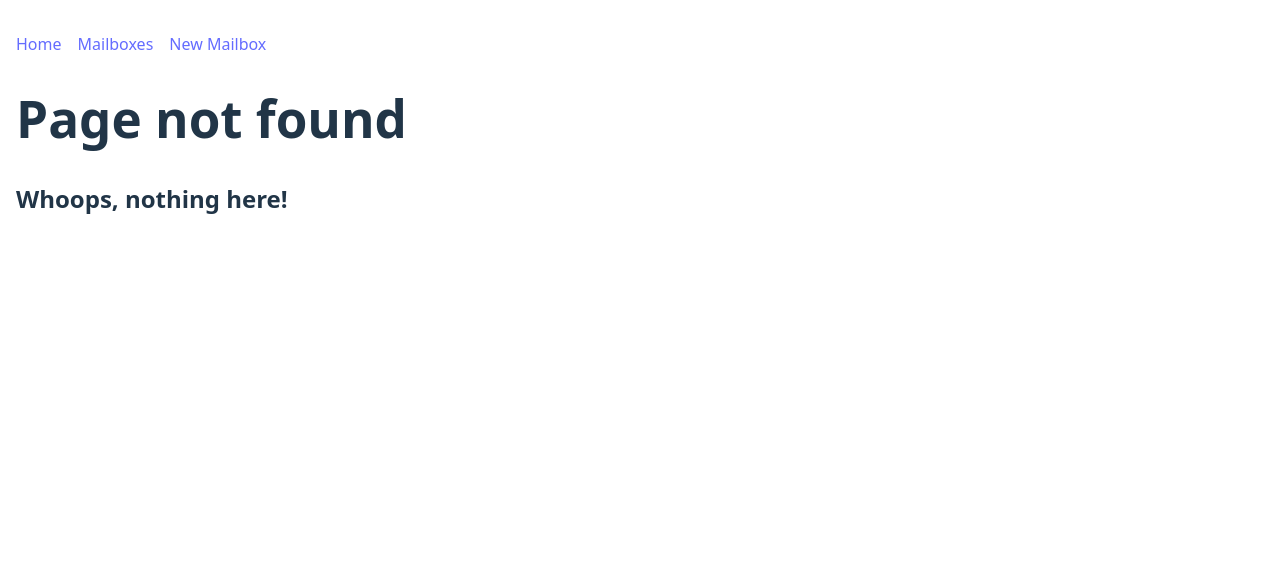
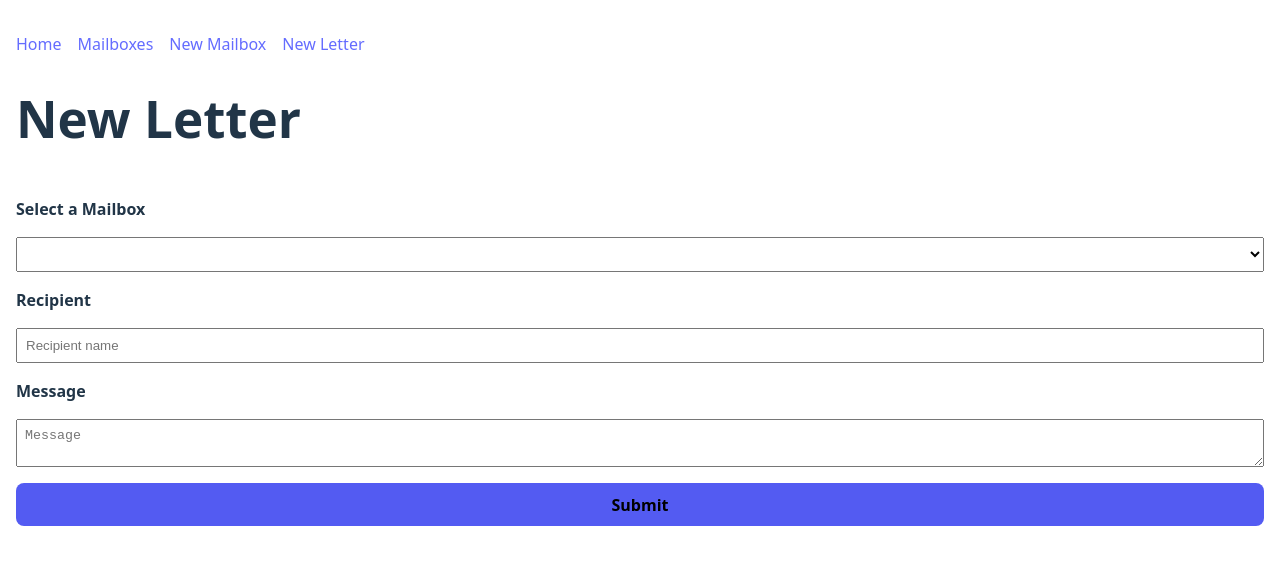
Before and after one commit to PratikshaDPai/react-router-dom-lab, a React (Vite) app: page /new-letter in a window 1280 px wide. Before the commit this address had no page. Shown: the top 564 px of the page. Built offline with nearby package versions, Linux system fonts and the light colour scheme.

Commit message:
Add Letters feature

```diff
--- a/src/App.jsx
+++ b/src/App.jsx
@@ -6,17 +6,25 @@ import MailboxList from "./components/MailboxList/MailboxList";
 import { useState } from "react";
 import MailboxDetails from "./components/MailboxDetails/MailboxDetails";
 import MailboxForm from "./components/MailboxForm/MailboxForm";
+import LetterForm from "./components/LetterForm/LetterForm";
 
 let nextMailboxId = 1;
 
 const App = () => {
   const [mailboxes, setMailboxes] = useState([]);
+  const [letters, setLetters] = useState([]);
 
   function addMailbox(mailbox) {
     const newMailboxes = [...mailboxes];
     newMailboxes.push({ _id: nextMailboxId, ...mailbox });
     nextMailboxId++;
     setMailboxes(newMailboxes);
+  }
+
+  function addLetter(letter) {
+    const newLetters = [...letters];
+    newLetters.push(letter);
+    setLetters(newLetters);
   }
 
   return (
@@ -37,11 +45,15 @@ const App = () => {
         />
         <Route
           path="/mailboxes/:mailboxId"
-          element={<MailboxDetails mailboxes={mailboxes} />}
+          element={<MailboxDetails mailboxes={mailboxes} letters={letters} />}
         />
         <Route
           path="/new-mailbox"
           element={<MailboxForm addMailbox={addMailbox} />}
+        />
+        <Route
+          path="/new-letter"
+          element={<LetterForm addLetter={addLetter} mailboxes={mailboxes} />}
         />
         <Route
           path="*"
--- /dev/null
+++ b/src/components/LetterForm/LetterForm.jsx
@@ -0,0 +1,62 @@
+import { useState } from "react";
+import { useNavigate } from "react-router-dom";
+
+export default function LetterForm({ addLetter, mailboxes }) {
+  const initialState = { mailboxId: 1, recipient: "", message: "" };
+  const [formData, setFormData] = useState(initialState);
+  const navigate = useNavigate();
+
+  const handleSubmit = (evt) => {
+    evt.preventDefault();
+    addLetter(formData);
+    setFormData(initialState);
+    navigate(`/mailboxes/${formData.mailboxId}`);
+  };
+
+  const handleChange = ({ target }) => {
+    const value =
+      target.name === "mailboxId" ? Number(target.value) : target.value;
+    setFormData({ ...formData, [target.name]: value });
+  };
+
+  return (
+    <>
+      <h1>New Letter</h1>
+      <form onSubmit={handleSubmit}>
+        <label htmlFor="mailboxId">Select a Mailbox</label>
+        <select
+          id="mailboxId"
+          name="mailboxId"
+          value={formData.mailboxId}
+          onChange={handleChange}
+        >
+          {mailboxes.map((mailbox) => (
+            <option value={mailbox._id} key={mailbox._id}>
+              Mailbox {mailbox._id}
+            </option>
+          ))}
+        </select>
+        <label htmlFor="recipient">Recipient</label>
+        <input
+          type="text"
+          id="recipient"
+          name="recipient"
+          value={formData.recipient}
+          placeholder="Recipient name"
+          onChange={handleChange}
+          required
+        />
+        <label htmlFor="message">Message</label>
+        <textarea
+          id="message"
+          name="message"
+          value={formData.message}
+          placeholder="Message"
+          onChange={handleChange}
+          required
+        ></textarea>
+        <button type="submit">Submit</button>
+      </form>
+    </>
+  );
+}
--- a/src/components/MailboxDetails/MailboxDetails.jsx
+++ b/src/components/MailboxDetails/MailboxDetails.jsx
@@ -1,6 +1,6 @@
 import { useParams } from "react-router-dom";
 
-export default function MailboxDetails({ mailboxes }) {
+export default function MailboxDetails({ mailboxes, letters }) {
   const params = useParams();
   const mailboxId = Number(params.mailboxId);
   const mailbox = mailboxes.find((mailbox) => mailbox._id === mailboxId);
@@ -8,9 +8,19 @@ export default function MailboxDetails({ mailboxes }) {
     return (
       <>
         <h1>Mailbox {mailboxId}</h1>
-        <h2>Details</h2>
-        <p>Boxholder: {mailbox.boxOwner}</p>
-        <p>Box Size: {mailbox.boxSize}</p>
+        <section>
+          <h2>Details</h2>
+          <p>Boxholder: {mailbox.boxOwner}</p>
+          <p>Box Size: {mailbox.boxSize}</p>
+        </section>
+        <section>
+          <h2>Letters</h2>
+          {letters
+            .filter((letter) => letter.mailboxId === mailboxId)
+            .map((letter, index) => (
+              <p key={index}>{letter.message}</p>
+            ))}
+        </section>
       </>
     );
   }
--- a/src/components/NavBar/NavBar.jsx
+++ b/src/components/NavBar/NavBar.jsx
@@ -13,6 +13,9 @@ export default function NavBar() {
         <li>
           <Link to="/new-mailbox">New Mailbox</Link>
         </li>
+        <li>
+          <Link to="/new-letter">New Letter</Link>
+        </li>
       </ul>
     </nav>
   );
```
